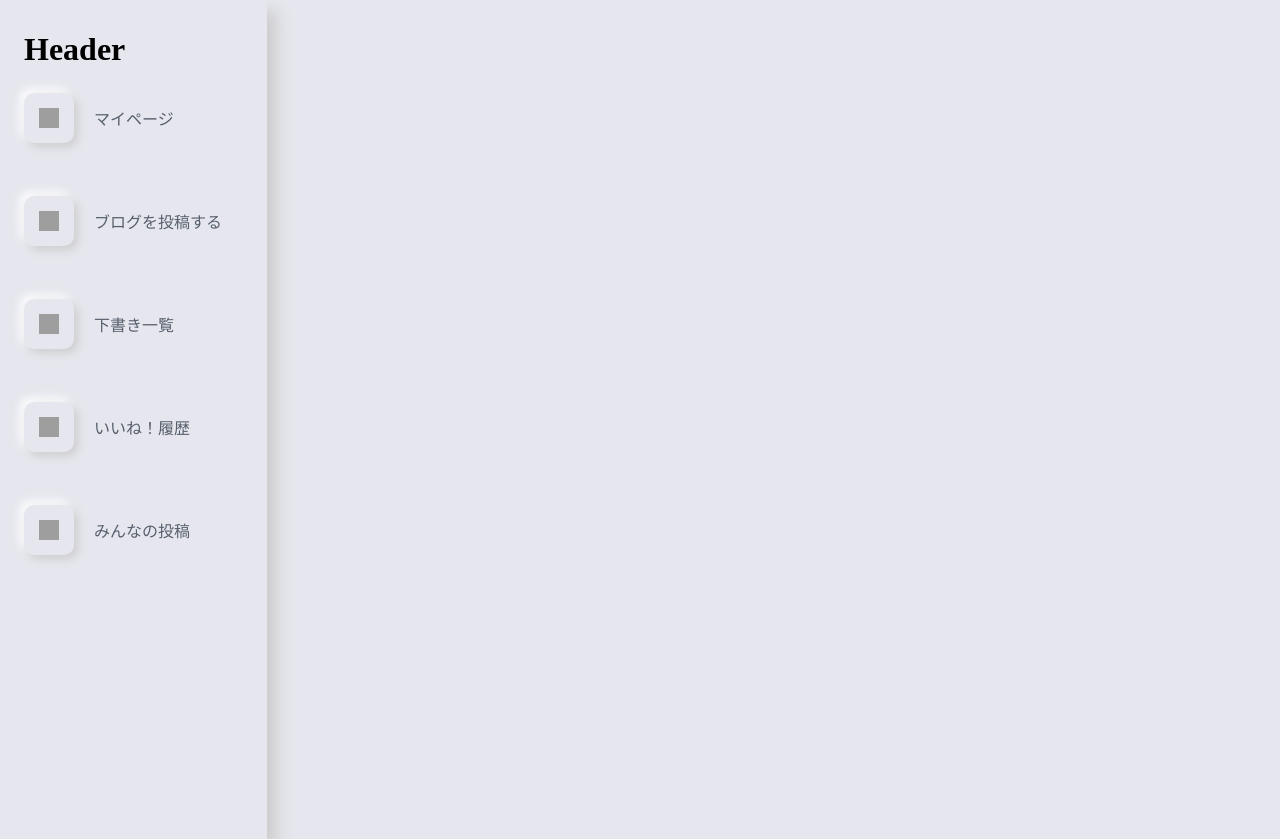
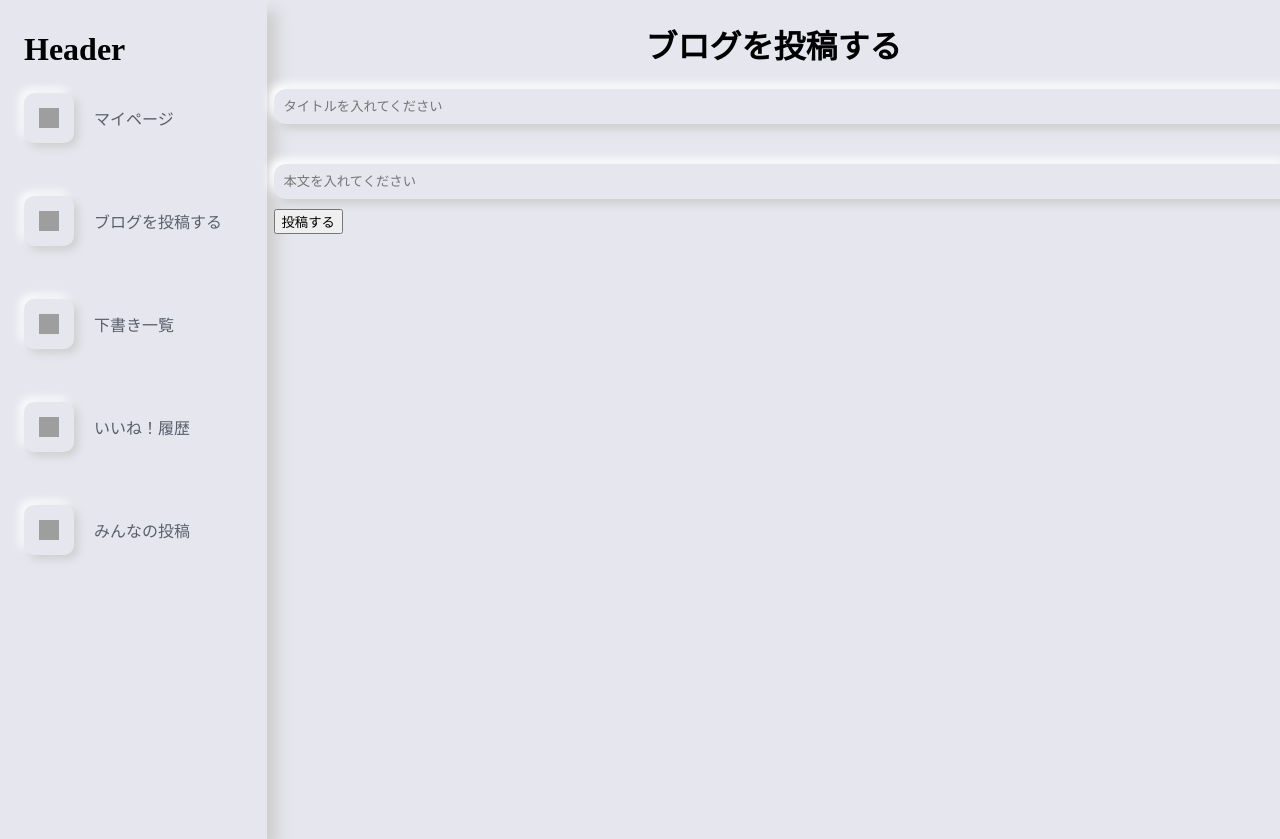
Before and after one commit to teamDplus/blogApp, a React (Create React App) app: page /1/post in a window 1280 px wide. Built offline with nearby package versions, Linux system fonts and the light colour scheme; no server answers; grey boxes are pictures that could not be loaded.

Commit message:
投稿機能追加

```diff
--- a/src/App.jsx
+++ b/src/App.jsx
@@ -4,6 +4,7 @@ import Home from './components/Home';
 import Mypage from './components/Mypage';
 import Login from './components/Login';
 import Header from './components/Header';
+import Post from './components/Post';
 
 function App() {
   return (
@@ -17,6 +18,7 @@ function App() {
           <Route path="/" element={<Home />} />
           <Route path="/:id" element={<Mypage />} />
           <Route path="/login" element={<Login />} />
+          <Route path="/:id/post" element={<Post />} />
         </Routes>
       </div>
     </div>
--- /dev/null
+++ b/src/components/Post.jsx
@@ -0,0 +1,44 @@
+import React, { useContext, useState } from 'react';
+import { db,auth } from '../utils/firebase';
+import firebase from "firebase/compat/app";
+import '../css/components/Post.css';
+import { collection, addDoc } from "firebase/firestore";
+import AppContext from '../context/AppContext';
+
+function Post() {
+  // postの内容取得
+  const [title, setTitle] = useState("");
+  const [content, setContent] = useState("");
+  const {user,loading} = useContext(AppContext);
+  async function SendPost(e) {
+    e.preventDefault();
+
+    await addDoc(collection(db, "posts"), {
+      authorId:user.uid,
+      content:content,
+      title:title,
+    });
+
+    setTitle("");
+    setContent("");
+  }
+  console.log(db)
+  return (
+    <div className='post'>
+      <h1>ブログを投稿する</h1>
+      <form onSubmit={SendPost}>
+        <div className="post__title">
+          <input placeholder="タイトルを入れてください" type='text' onChange={(e) => setTitle(e.target.value)} value={title} />
+        </div>
+
+        <div className="post__content">
+          <input placeholder="本文を入れてください" type='text' onChange={(e) => setContent(e.target.value)} value={content} />
+        </div>
+      <button type='submit'>投稿する</button>
+      </form>
+
+    </div>
+    );
+  }
+
+export default Post
--- /dev/null
+++ b/src/css/components/Post.css
@@ -0,0 +1,28 @@
+.post{
+    max-width: 1000px;
+    margin: 0 auto;
+}
+
+.post h1 {
+    text-align: center;
+}
+
+.post__title input {
+    border: none;
+    width: 100%;
+    margin-bottom: 40px;
+    border-radius: 12px;
+    background: #E6E7EE;
+    padding: 10px;
+    box-shadow:  5px 5px 10px #CDCDCD,-5px -5px 10px #FFFFFF;
+}
+
+.post__content input {
+    width: 100%;
+    border: none;
+    margin-bottom: 10px;
+    border-radius: 12px;
+    background: #E6E7EE;
+    padding: 10px;
+    box-shadow:  5px 5px 10px #CDCDCD,-5px -5px 10px #FFFFFF;
+}
```
